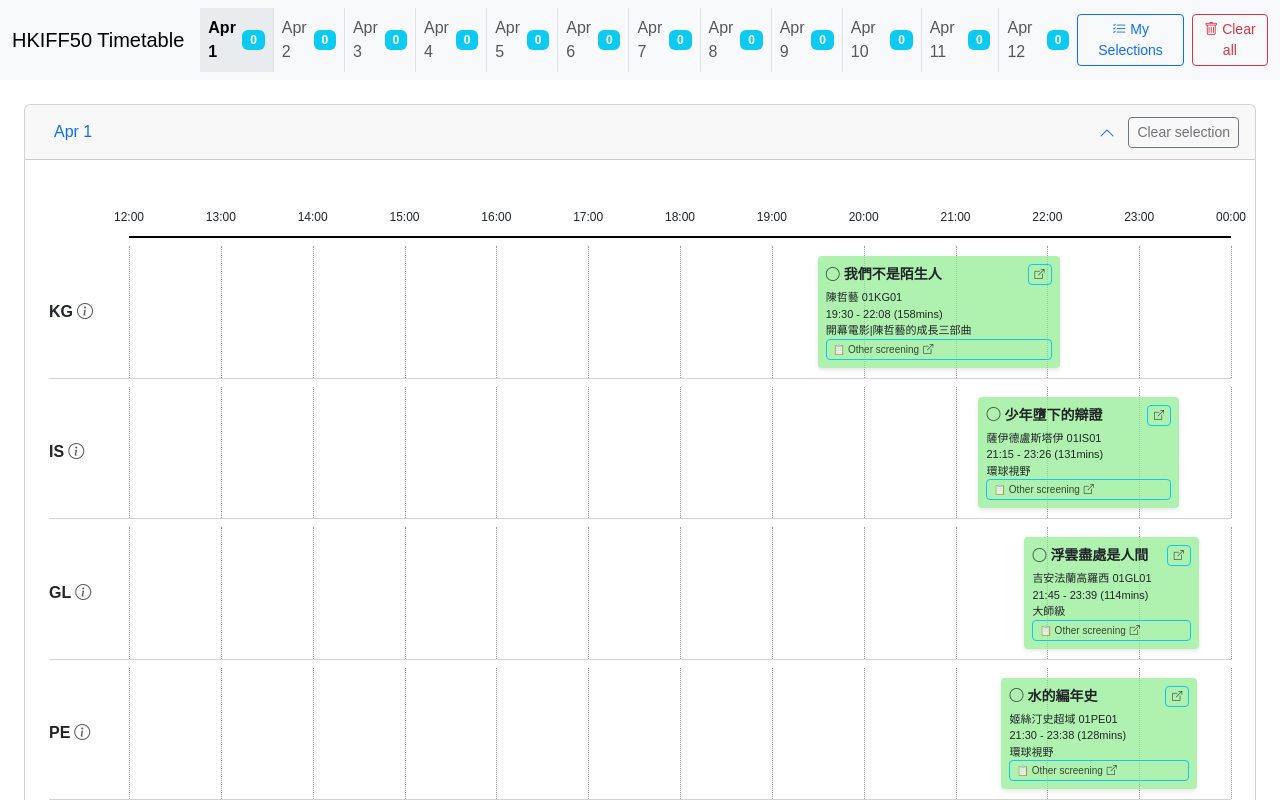
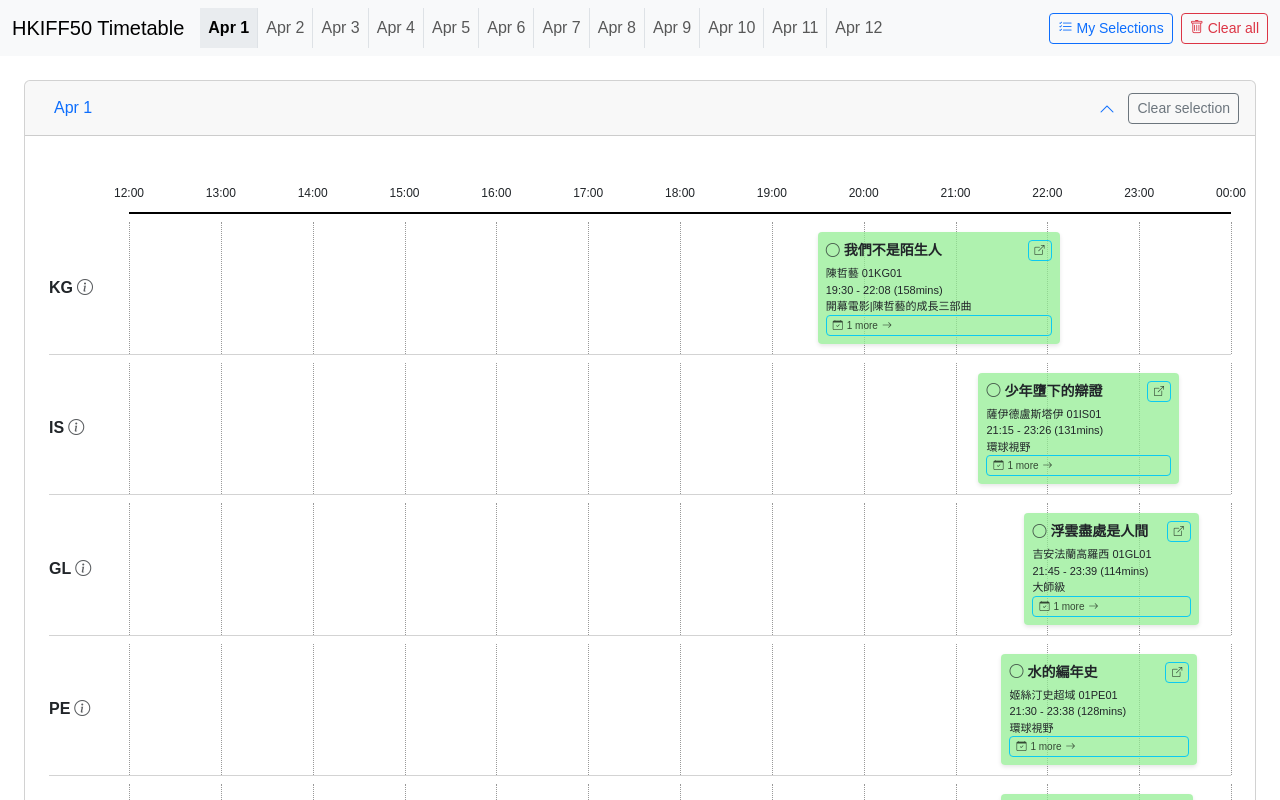
Before and after one commit to kenlai93/yet-another-hkiff-timetable, a React (Vite) app: page / in a window 1280 px wide. Shown: the top 800 px of the page. Built offline with nearby package versions, Linux system fonts and the light colour scheme.

Commit message:
feat: Remove screening counts from date navigator for cleaner look feat: Add icons to indicate screenings with multiple showings feat: Make date navigator not responsive

```diff
--- a/src/app.jsx
+++ b/src/app.jsx
@@ -9,8 +9,6 @@ const availableDates = [
 ]
 
 export const App = () => {
-  // Get unique dates from screenings (static data)
-
   const [activeDate, setActiveDate] = useState(availableDates[0])
 
   // Initialize state with restored data from localStorage or empty arrays
@@ -146,18 +144,6 @@ export const App = () => {
     })
   }
 
-  const screeningCounts = useMemo(() => {
-    const counts = {}
-
-    availableDates.forEach((date) => {
-      counts[date] = selectedScreeningIdsByDateMap[date]
-        ? selectedScreeningIdsByDateMap[date].length
-        : 0
-    })
-
-    return counts
-  }, [availableDates, selectedScreeningIdsByDateMap])
-
   // Get all selected screenings with full data
   const selectedScreenings = useMemo(() => {
     const allSelectedIds = Object.values(selectedScreeningIdsByDateMap).flat()
@@ -187,7 +173,6 @@ export const App = () => {
       <DateNavigator
         dates={availableDates}
         activeDate={activeDate}
-        screeningCounts={screeningCounts}
         selectedScreenings={selectedScreenings}
         onClearAll={handleClearAll}
         onToggleScreening={handleToggleScreening}
--- a/src/components/DateNavigator.jsx
+++ b/src/components/DateNavigator.jsx
@@ -6,7 +6,6 @@ import { useScrollToHighlight } from '../utils/useScrollToHighlight.js'
 export const DateNavigator = ({
   dates,
   activeDate,
-  screeningCounts,
   selectedScreenings,
   onClearAll,
   onToggleScreening,
@@ -48,24 +47,25 @@ export const DateNavigator = ({
     onToggleScreening(screeningId, date)
   }
 
+  // Group screenings by date
+  const screeningsByDate = selectedScreenings.reduce((acc, screening) => {
+    if (!acc[screening.date]) {
+      acc[screening.date] = []
+    }
+    acc[screening.date].push(screening)
+    return acc
+  }, {})
+
+  const sortedDates = Object.keys(screeningsByDate).sort()
+
   return (
     <>
       <nav
         id="dateNavbar"
-        className="navbar navbar-expand-lg navbar-light bg-light sticky-top mb-4"
+        className="navbar navbar-expand navbar-light bg-light sticky-top mb-4"
       >
         <div className="container-fluid">
           <span className="navbar-brand">HKIFF50 Timetable</span>
-          <button
-            className="navbar-toggler"
-            type="button"
-            data-bs-toggle="collapse"
-            data-bs-target="#navbarNav"
-            aria-controls="navbarNav"
-            aria-expanded="false"
-          >
-            <span className="navbar-toggler-icon"></span>
-          </button>
           <div className="collapse navbar-collapse" id="navbarNav">
             <ul className="navbar-nav">
               {dates.map((date) => (
@@ -76,12 +76,7 @@ export const DateNavigator = ({
                     }`}
                     href={`#date-${date}`}
                   >
-                    <div className="d-flex align-items-center ">
-                      <span className="">{formatShortDate(date)}</span>
-                      <span className="badge bg-info ms-1">
-                        {screeningCounts[date] || 0}
-                      </span>
-                    </div>
+                    {formatShortDate(date)}
                   </a>
                 </li>
               ))}
@@ -118,7 +113,10 @@ export const DateNavigator = ({
         style={{ visibility: showDrawer ? 'visible' : 'hidden' }}
       >
         <div className="offcanvas-header">
-          <h5 className="offcanvas-title">My Selections ({totalSelected})</h5>
+          <div>
+            <h5 className="offcanvas-title mb-0">My Selections ({totalSelected})</h5>
+            <small className="text-muted">Click any item to view on timetable</small>
+          </div>
           <button
             type="button"
             className="btn-close"
@@ -134,10 +132,21 @@ export const DateNavigator = ({
           ) : (
             <>
               <div
-                className="list-group h-100 p-2"
+                className="h-100"
                 style={{ paddingBottom: '80px' }}
               >
-                {selectedScreenings.map((screening) => (
+                {sortedDates.map((date) => (
+                  <div key={date} className="mb-3">
+                    <div className="px-3 py-2 bg-light border-bottom sticky-top" style={{ top: 0 }}>
+                      <strong>
+                        {formatShortDate(date)}
+                        <span className="badge bg-info ms-2">
+                          {screeningsByDate[date].length}
+                        </span>
+                      </strong>
+                    </div>
+                    <div className="list-group list-group-flush">
+                      {screeningsByDate[date].map((screening) => (
                         <div
                           key={screening.sid}
                           className="list-group-item list-group-item-action"
@@ -148,7 +157,7 @@ export const DateNavigator = ({
                           >
                             <div className="d-flex w-100 justify-content-between align-items-start">
                               <h6 className="mb-1">
-                          {screening.sid} {screening.title}
+                                {screening.title}
                               </h6>
                               <button
                                 type="button"
@@ -165,14 +174,15 @@ export const DateNavigator = ({
                               </button>
                             </div>
                             <small className="text-muted">
-                        <i className="bi bi-calendar mx-1"></i>
-                        {formatShortDate(screening.date)}
                               <i className="bi bi-geo-alt mx-1"></i>
                               {screening.locationId}
                               <i className="bi bi-clock mx-1"></i>
                               {screening.startTime} - {screening.endTime} (
                               {screening.durationMinutes}min)
                             </small>
+                          </div>
+                        </div>
+                      ))}
                     </div>
                   </div>
                 ))}
--- a/src/components/ScreeningBlock.jsx
+++ b/src/components/ScreeningBlock.jsx
@@ -110,8 +110,9 @@ export const ScreeningBlock = ({
             .join('<br/>')}
           onClick={handleJumpToOtherScreening}
         >
-          📋 Other screening
-          <i className="bi bi-box-arrow-up-right ms-1" />
+          <i className="bi bi-calendar-check me-1"></i>
+          {otherScreenings.length > 1 ? `${otherScreenings.length} more` : '1 more'}
+          <i className="bi bi-arrow-right ms-1"></i>
         </button>
       ) : (
         <button
--- a/src/styles.css
+++ b/src/styles.css
@@ -84,14 +84,14 @@ body {
     transform: scale(1);
   }
   50% {
-    box-shadow: 0 0 20px 10px rgba(13, 110, 253, 0.6);
+    box-shadow: 0 0 4px 2px rgba(13, 110, 253, 0.6);
     transform: scale(1.02);
   }
 }
 
 .screening-block.highlight-pulse {
   animation: pulse-highlight 1s ease-in-out 2;
-  border: 2px solid #0d6efd;
+  border: 1px solid #0d6dfdad;
 }
 
 .screening-title {
```
Lines whose indentation alone changed are shown as unchanged.
